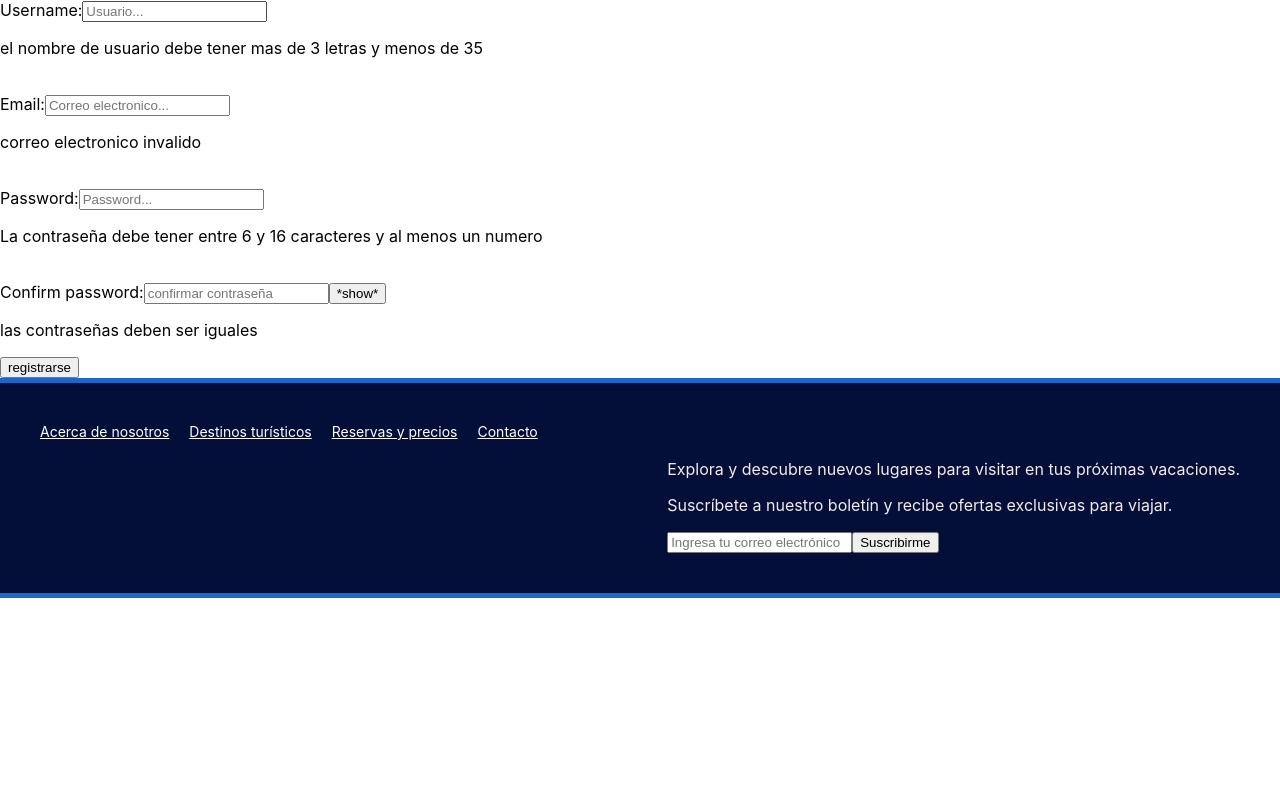
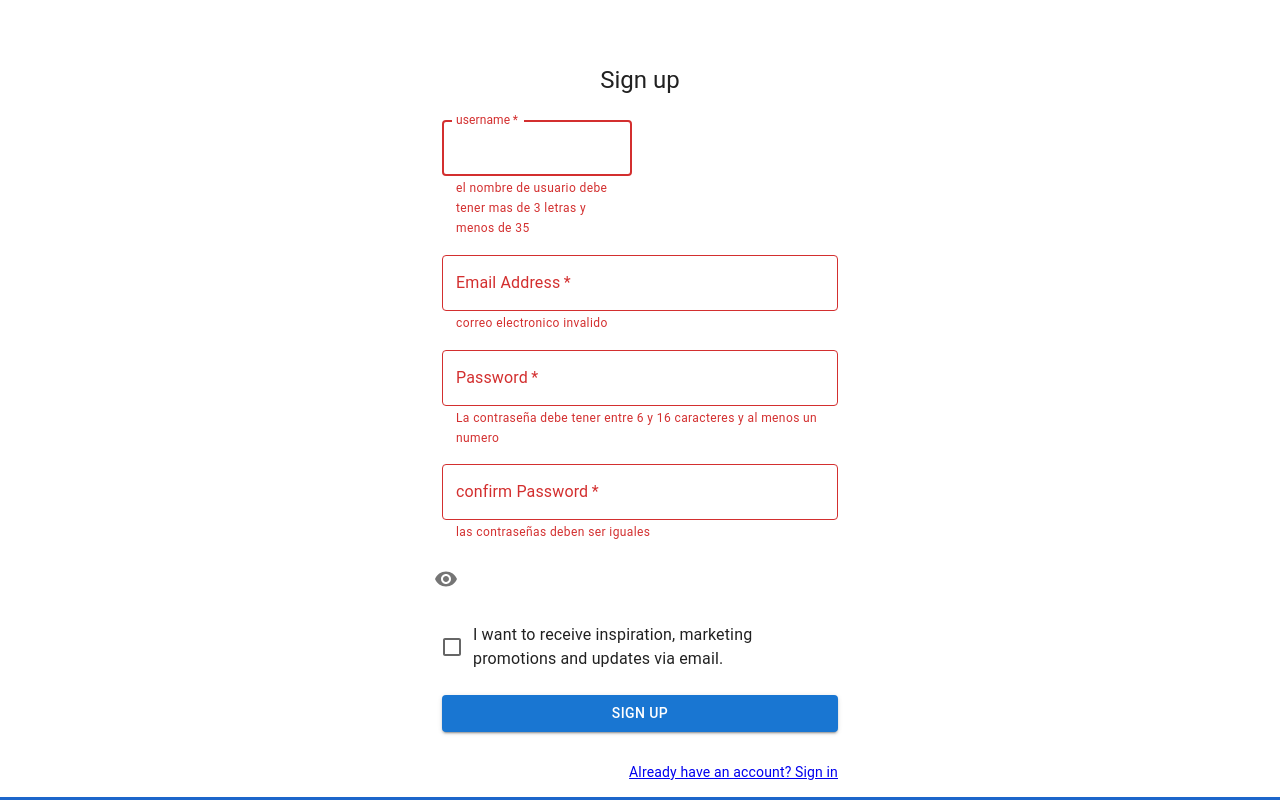
Before and after one commit to lucasguerendiain/PF_Front, a React (Create React App) app: page /register in a window 1280 px wide. Shown: the top 800 px of the page. Built offline with nearby package versions, Linux system fonts and the light colour scheme.

Commit message:
estilos de los UserForm

```diff
--- a/package.json
+++ b/package.json
@@ -3,6 +3,8 @@
   "version": "0.1.0",
   "private": true,
   "dependencies": {
+    "@emotion/react": "^11.10.8",
+    "@emotion/styled": "^11.10.8",
     "@fontsource/roboto": "^4.5.8",
     "@fortawesome/free-solid-svg-icons": "^6.4.0",
     "@fortawesome/react-fontawesome": "^0.2.0",
--- a/src/components/Login/Login.jsx
+++ b/src/components/Login/Login.jsx
@@ -1,22 +1,39 @@
-import { Link } from "react-router-dom";
+import * as React from 'react';
+import Button from '@mui/material/Button';
+import CssBaseline from '@mui/material/CssBaseline';
+import TextField from '@mui/material/TextField';
+import FormControlLabel from '@mui/material/FormControlLabel';
+import Checkbox from '@mui/material/Checkbox';
+import Grid from '@mui/material/Grid';
+import Box from '@mui/material/Box';
+import Typography from '@mui/material/Typography';
+import Container from '@mui/material/Container';
+import { createTheme, ThemeProvider } from '@mui/material/styles';
 import { validation } from "./validation";
-import { useEffect, useState } from "react";
+import { useState, useEffect } from 'react';
+import VisibilityOffIcon from '@mui/icons-material/VisibilityOff';
+import VisibilityIcon from '@mui/icons-material/Visibility';
+import { IconButton } from '@mui/material';
+import { Link } from 'react-router-dom';
+
+const theme = createTheme();
 
 export default function Login() {
     const [inputs, setInputs] = useState({
         username: "",
-        password: ""
+        password: "",
     });
     const [errors, setErrors] = useState({
         username: "",
-        password: ""
+        password: "",
     });
     const [viewPassword, setViewPassword] = useState(false);
 
     const handleChange = (event) => {
+        const {name, value} = event.target;
         setInputs({
-            ...setInputs,
-            [event.target.name]: event.target.value
+            ...inputs,
+            [name]: value
         });
     }
 
@@ -26,49 +43,93 @@
 
     const handleSubmit = (event) => {
         event.preventDefault();
-        if (Object.values(errors).length === 0) {
-            //loguear
-        } else alert("fallan los datos, mostro/a");
-    }
+        console.log({
+            username: inputs.username,
+            password: inputs.password,
+        });
+    };
 
     useEffect(() => {
         setErrors(validation(inputs));
     }, [inputs]);
 
     return (
-        <div>
-        <form onSubmit={handleSubmit}>
-            <label>Username:
-                <input
-                type="text"
-                name="username"
-                value={inputs.username}
-                placeholder="Usuario..."
-                onChange={handleChange}
+        <ThemeProvider theme={theme}>
+        <Container component="main" maxWidth="xs">
+            <CssBaseline />
+            <Box
+            sx={{
+                marginTop: 8,
+                display: 'flex',
+                flexDirection: 'column',
+                alignItems: 'center',
+            }}
+            >
+            <Typography component="h1" variant="h5">
+                Sign in
+            </Typography>
+            <Box component="form" onSubmit={handleSubmit} sx={{ mt: 3 }}>
+                <Grid container spacing={2}>
+                <Grid item xs={12} sm={6}>
+                    <TextField
+                    autoComplete="given-name"
+                    name="username"
+                    required
+                    fullWidth
+                    id="username"
+                    label="username"
+                    autoFocus
+                    onChange={handleChange}
+                    error={!!errors.username}
+                    helperText={errors.username}
+                    />
+                </Grid>
+                <Grid item xs={12}>
+                    <TextField
+                    required
+                    fullWidth
+                    name="password"
+                    label="Password"
+                    type={viewPassword? "text" : "password"}
+                    id="password"
+                    autoComplete="new-password"
+                    onChange={handleChange}
+                    error={!!errors.password}
+                    helperText={errors.password}
+                    />
+                </Grid>
+                <IconButton
+                variant="contained"
+                onClick={handleView}
+                sx={{ mt: 2, mb: 1 }}
                 >
-                </input>
-                <br/>
-                {errors.username && <p>{errors.username}</p>}
-            </label>
-            <br/>
-            <label>Password:
-                <input
-                    type={viewPassword ? "text" : "password"}
-                    name="password"
-                    value={inputs.password}
-                    placeholder="Password..."
-                    onChange={handleChange}
+                {viewPassword? <VisibilityOffIcon/> : <VisibilityIcon/>}
+                </IconButton>
+                <Grid item xs={12}>
+                    <FormControlLabel
+                    control={<Checkbox value="allowExtraEmails" color="primary" />}
+                    label="I want to receive inspiration, marketing promotions and updates via email."
+                    />
+                </Grid>
+                </Grid>
+                <Button
+                type="submit"
+                fullWidth
+                variant="contained"
+                sx={{ mt: 3, mb: 2 }}
                 >
-                </input>
-                <button type="button" onClick={handleView} name="toggle">{viewPassword ? "*hide*" : "*show*"}</button>
-                <br/>
-                {errors.password && <p>{errors.password}</p>}
-            </label>
-            <button type="submit" name="submit">confirmar</button>
-        </form>
-        <Link to={"/register"}>
-            <h2>no tenes cuenta? Registrate</h2>
-        </Link>
-        </div>
+                Sign in
+                </Button>
+                <Grid container justifyContent="flex-end">
+                <Grid item>
+                    <Link to={"/register"}>
+                        <p>Don'i have an account? Sign up</p>
+                    </Link>
+                </Grid>
+                </Grid>
+            </Box>
+            </Box>
+        </Container>
+        </ThemeProvider>
     );
 }
--- a/src/components/Register/Register.jsx
+++ b/src/components/Register/Register.jsx
@@ -1,6 +1,22 @@
+import * as React from 'react';
+import Button from '@mui/material/Button';
+import CssBaseline from '@mui/material/CssBaseline';
+import TextField from '@mui/material/TextField';
+import FormControlLabel from '@mui/material/FormControlLabel';
+import Checkbox from '@mui/material/Checkbox';
+import Grid from '@mui/material/Grid';
+import Box from '@mui/material/Box';
+import Typography from '@mui/material/Typography';
+import Container from '@mui/material/Container';
+import { createTheme, ThemeProvider } from '@mui/material/styles';
 import { validation } from "./validation";
-import { useEffect, useState } from "react";
+import { useState, useEffect } from 'react';
+import VisibilityOffIcon from '@mui/icons-material/VisibilityOff';
+import VisibilityIcon from '@mui/icons-material/Visibility';
+import { IconButton } from '@mui/material';
+import { Link } from 'react-router-dom';
 
+const theme = createTheme();
 
 export default function Register() {
     const [inputs, setInputs] = useState({
@@ -18,9 +34,10 @@
     const [viewPassword, setViewPassword] = useState(false);
 
     const handleChange = (event) => {
+        const {name, value} = event.target;
         setInputs({
-            ...setInputs,
-            [event.target.name]: event.target.value
+            ...inputs,
+            [name]: value
         });
     }
 
@@ -30,72 +47,121 @@
 
     const handleSubmit = (event) => {
         event.preventDefault();
-        if (Object.values(errors).length === 0) {
-            //dispatch del usuario  a registrar
-            //luego mandar un mensaje que confirma si se hizo con exito
-            //si no se guarda con exito, mandar un mensaje de error
-        } else alert("fallan los datos, mostro/a");
-    }
+        console.log({
+            username: inputs.username,
+            email: inputs.email,
+            password: inputs.password,
+        });
+    };
 
     useEffect(() => {
         setErrors(validation(inputs));
     }, [inputs]);
 
     return (
-        <form onSubmit={handleSubmit}>
-            <label>Username:
-                <input
-                type="text"
-                name="username"
-                value={inputs.username}
-                placeholder="Usuario..."
-                onChange={handleChange}
+        <ThemeProvider theme={theme}>
+        <Container component="main" maxWidth="xs">
+            <CssBaseline />
+            <Box
+            sx={{
+                marginTop: 8,
+                display: 'flex',
+                flexDirection: 'column',
+                alignItems: 'center',
+            }}
+            >
+            <Typography component="h1" variant="h5">
+                Sign up
+            </Typography>
+            <Box component="form" onSubmit={handleSubmit} sx={{ mt: 3 }}>
+                <Grid container spacing={2}>
+                <Grid item xs={12} sm={6}>
+                    <TextField
+                    autoComplete="given-name"
+                    name="username"
+                    required
+                    fullWidth
+                    id="username"
+                    label="username"
+                    autoFocus
+                    onChange={handleChange}
+                    error={!!errors.username}
+                    helperText={errors.username}
+                    />
+                </Grid>
+                <Grid item xs={12}>
+                    <TextField
+                    required
+                    fullWidth
+                    id="email"
+                    label="Email Address"
+                    name="email"
+                    autoComplete="email"
+                    onChange={handleChange}
+                    error={!!errors.email}
+                    helperText={errors.email}
+                    />
+                </Grid>
+                <Grid item xs={12}>
+                    <TextField
+                    required
+                    fullWidth
+                    name="password"
+                    label="Password"
+                    type={viewPassword? "text" : "password"}
+                    id="password"
+                    autoComplete="new-password"
+                    onChange={handleChange}
+                    error={!!errors.password}
+                    helperText={errors.password}
+                    />
+                </Grid>
+                <Grid item xs={12}>
+                    <TextField
+                    required
+                    fullWidth
+                    name="confirmPassword"
+                    label="confirm Password"
+                    type={viewPassword? "text" : "password"}
+                    id="confirmPassword"
+                    autoComplete="confirm-password"
+                    onChange={handleChange}
+                    error={!!errors.confirmPassword}
+                    helperText={errors.confirmPassword}
+                    />
+                </Grid>
+                <IconButton
+                variant="contained"
+                onClick={handleView}
+                sx={{ mt: 2, mb: 1 }}
                 >
-                </input>
-                <br/>
-                {errors.username && <p>{errors.username}</p>}
-            </label>
-            <br/>
-            <label>Email:
-                <input
-                type="text"
-                name="email"
-                value={inputs.email}
-                placeholder="Correo electronico..."
-                onChange={handleChange}
+                {viewPassword? <VisibilityOffIcon/> : <VisibilityIcon/>}
+                </IconButton>
+                <Grid item xs={12}>
+                    <FormControlLabel
+                    control={<Checkbox value="allowExtraEmails" color="primary" />}
+                    label="I want to receive inspiration, marketing promotions and updates via email."
+                    />
+                </Grid>
+                </Grid>
+                <Button
+                type="submit"
+                fullWidth
+                variant="contained"
+                sx={{ mt: 3, mb: 2 }}
                 >
-                </input>
-                <br/>
-                {errors.email && <p>{errors.email}</p>}
-            </label>
-            <br/>
-            <label>Password:
-                <input
-                    type={viewPassword ? "text" : "password"}
-                    name="password"
-                    value={inputs.password}
-                    placeholder="Password..."
-                    onChange={handleChange}
-                >
-                </input>
-                <br/>
-                {errors.password && <p>{errors.password}</p>}
-            </label>
-            <br/>
-            <label>Confirm password:
-                <input
-                    type={viewPassword ? "text" : "password"}
-                    name="confirmPassword"
-                    value={inputs.confirmPassword}
-                    placeholder="confirmar contraseña"
-                    onChange={handleChange}
-                >
-                </input>
-                <button type="button" onClick={handleView} name="toggle">{viewPassword ? "*hide*" : "*show*"}</button>
-                <br/>
-                {errors.confirmPassword && <p>{errors.confirmPassword}</p>}
-            </label>
-            <button type="submit" name="submit">registrarse</button>
-        </form>
+                Sign Up
+                </Button>
+                <Grid container justifyContent="flex-end">
+                <Grid item>
+                    <Link to={"/login"}>
+                        <p>Already have an account? Sign in</p>
+                    </Link>
+                </Grid>
+                </Grid>
+            </Box>
+            </Box>
+        </Container>
+        </ThemeProvider>
     );
 }
--- a/src/components/Register/validation.js
+++ b/src/components/Register/validation.js
@@ -10,7 +10,7 @@
     if (!password || password.length < 6 || password.length > 16 || !(/\d/.test(password))) {
         errors.password = "La contraseña debe tener entre 6 y 16 caracteres y al menos un numero";
     }
-    if (!email || !regexEmail.test(username)) {
+    if (!email || !regexEmail.test(email)) {
         errors.email = "correo electronico invalido";
     }
     if (!confirmPassword || confirmPassword !== password) {
```
Also changed, not shown: 1 other file (tests, documents, lock files or other folders).
